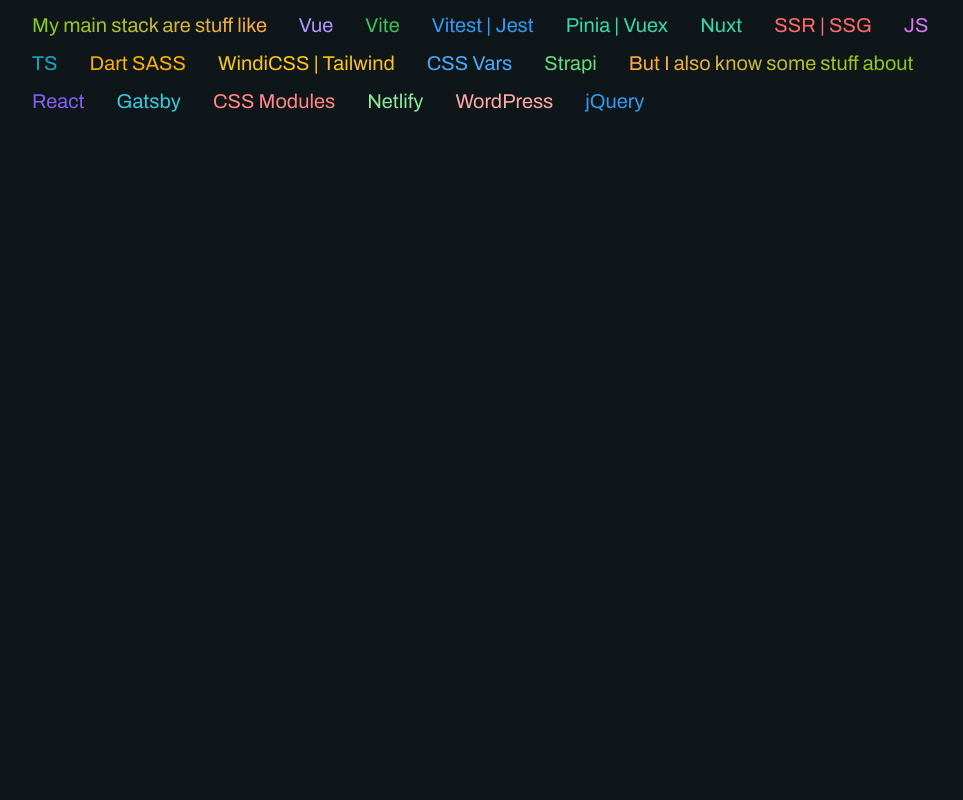
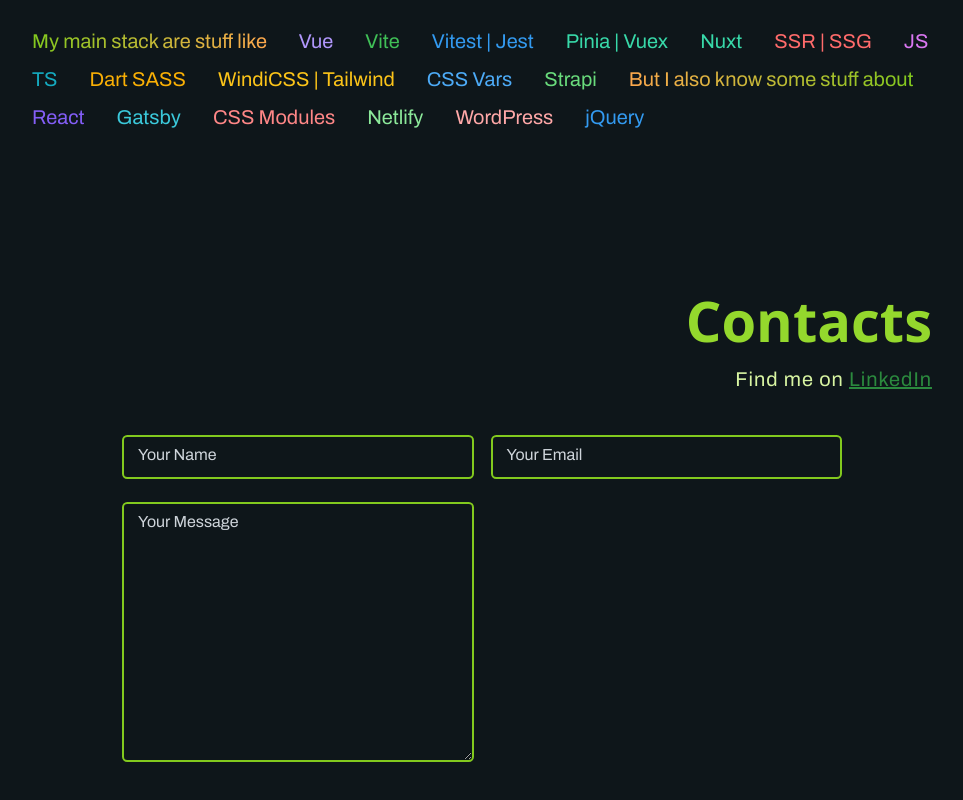
Before and after one commit to simeon-petrov-5/vite-ssg-template, a Vue app: page / in a window 1280 px wide. Shown: the part 1578-2378 px from the top of the page, without its empty margins (158-1121 px from the left). Before the commit the page ends 1774 px from the top, so only its background shows below. Built offline with nearby package versions, Linux system fonts and the light colour scheme.

Commit message:
feat: Add contacts section with basic styling

```diff
--- a/src/assets/styles/colors.scss
+++ b/src/assets/styles/colors.scss
@@ -77,5 +77,7 @@
   --clr-warn: #5e98ba;
   --clr-info: #efe583;
   --clr-black: #002d18;
-  --clr-white: #fff;
+  --clr-white: var(--gray-1);
+  --clr-text: var(--gray-1);
+  --clr-label: var(--gray-4);
 }
--- a/src/assets/styles/typography.scss
+++ b/src/assets/styles/typography.scss
@@ -44,3 +44,22 @@
   margin: 0;
   padding-bottom: 1.5rem;
 }
+
+.title-1 {
+  color: var(--clr-primary-2);
+  font-size: var(--font-size-fluid-3);
+  line-height: 1;
+  text-transform: capitalize;
+  margin-bottom: 1rem;
+}
+
+.text {
+  color: var(--lime-2);
+  font-size: 1.25rem;
+  line-height: 1.5;
+  letter-spacing: 1px;
+
+  .accent {
+    color: var(--clr-primary-3);
+  }
+}
--- a/src/views/home/Home.vue
+++ b/src/views/home/Home.vue
@@ -2,6 +2,7 @@
 import Hero from "./sections/Hero.vue";
 import About from "./sections/About.vue";
 import TechStack from "./sections/TechStack.vue";
+import Contacts from "./sections/Contacts.vue";
 import { onMounted, ref } from "vue";
 
 const observerOptions = {
@@ -43,4 +44,5 @@
   <Hero />
   <About :isVisible="isVisibleAbout" />
   <TechStack :isVisible="isVisibleStack" />
+  <Contacts />
 </template>
--- a/src/views/home/sections/About.vue
+++ b/src/views/home/sections/About.vue
@@ -6,9 +6,9 @@
 
 <template>
   <section id="section-about" class="section section--sm about">
-    <h2 :class="{ 'fade-up': isVisible }" class="title">About me</h2>
+    <h2 :class="{ 'fade-up': isVisible }" class="title-1">About me</h2>
 
-    <p :class="{ 'fade-up': isVisible }">
+    <p :class="{ 'fade-up': isVisible }" class="text">
       I'm a Front-end developer based in Sofia, Bulgaria 🇧🇬 . Currently I'm
       working at
       <a
@@ -22,7 +22,7 @@
       afterwards I worked couple of years with React (integrated with Sharepoint
       Online), but now I have transitioned completely to the green side.
     </p>
-    <p :class="{ 'fade-up': isVisible }">
+    <p :class="{ 'fade-up': isVisible }" class="text">
       I have worked on couple different projects and applications like: Video
       Platform <span class="accent">[ Vue ]</span>, Backoffice App
       <span class="accent">[ Vue ]</span>, Extending UI Component Library
@@ -42,26 +42,9 @@
 <style lang="scss" scoped>
 .about {
   position: relative;
-  .title {
-    color: var(--clr-primary-2);
-    font-size: var(--font-size-fluid-3);
-    line-height: 1;
-    text-transform: capitalize;
-    margin-bottom: 1rem;
-    opacity: 0;
-  }
   p {
     opacity: 0;
     animation-delay: 300ms;
-
-    color: var(--lime-2);
-    font-size: 1.25rem;
-    line-height: 1.5;
-    letter-spacing: 1px;
-
-    .accent {
-      color: var(--clr-primary-3);
-    }
   }
 }
 </style>
--- a/src/views/home/sections/Contacts.vue
+++ b/src/views/home/sections/Contacts.vue
@@ -0,0 +1,88 @@
+<script setup>
+defineProps({
+  isVisible: Boolean,
+});
+</script>
+
+<template>
+  <section class="section section--sm contacts">
+    <h2 class="title-1">Contacts</h2>
+    <p class="text">
+      Find me on
+      <a href="https://www.linkedin.com/in/simeonpetrov5/" target="__blank"
+        >LinkedIn</a
+      >
+    </p>
+
+    <form action="" class="form">
+      <div class="name">
+        <input id="name" type="text" />
+        <label for="name">Your Name</label>
+      </div>
+
+      <div class="email">
+        <input id="email" type="email" />
+        <label for="email">Your Email</label>
+      </div>
+
+      <div class="name">
+        <textarea id="message" rows="10"></textarea>
+        <label for="message">Your Message</label>
+      </div>
+    </form>
+  </section>
+</template>
+
+<style lang="scss" scoped>
+.contacts {
+  position: relative;
+  .title-1,
+  .text {
+    text-align: right;
+  }
+
+  .form {
+    --input-container-pt: 17px;
+    --input-py: 0.5rem;
+
+    max-width: 720px;
+    margin-inline: auto;
+
+    display: grid;
+    grid-template-columns: 1fr 1fr;
+    column-gap: var(--input-container-pt);
+    row-gap: calc(var(--input-container-pt) / 3);
+
+    div {
+      position: relative;
+      padding-top: var(--input-container-pt);
+
+      label {
+        position: absolute;
+        top: calc(var(--input-container-pt) + var(--input-py));
+        left: 1rem;
+        color: var(--clr-label);
+        background-color: var(--clr-page);
+        transition: all 300ms ease-in;
+      }
+
+      input,
+      textarea {
+        width: 100%;
+        background-color: transparent;
+        border: 2px solid var(--clr-primary-3);
+        padding: var(--input-py) 1rem;
+        color: var(--clr-text);
+        border-radius: 0.325rem;
+        outline: none;
+
+        &:focus + label {
+          top: 0px;
+          padding-inline: 0.5rem;
+          left: 0.5rem;
+        }
+      }
+    }
+  }
+}
+</style>
--- a/src/views/home/sections/TechStack.vue
+++ b/src/views/home/sections/TechStack.vue
@@ -70,7 +70,7 @@
 <template>
   <section id="section-stack" class="section section--sm techstack">
     <div :class="{ 'fade-up': isVisible }">
-      <h2 class="title">words i know / use / guess</h2>
+      <h2 class="title-1">words i know / use / guess</h2>
       <span class="subTitle">You get the drill</span>
     </div>
 
@@ -104,12 +104,6 @@
   flex-direction: column;
   align-items: center;
 
-  div .title {
-    color: var(--clr-primary);
-    font-size: var(--font-size-fluid-3);
-    line-height: 1;
-    text-transform: capitalize;
-  }
   div .subTitle {
     margin-left: auto;
     display: block;
```
